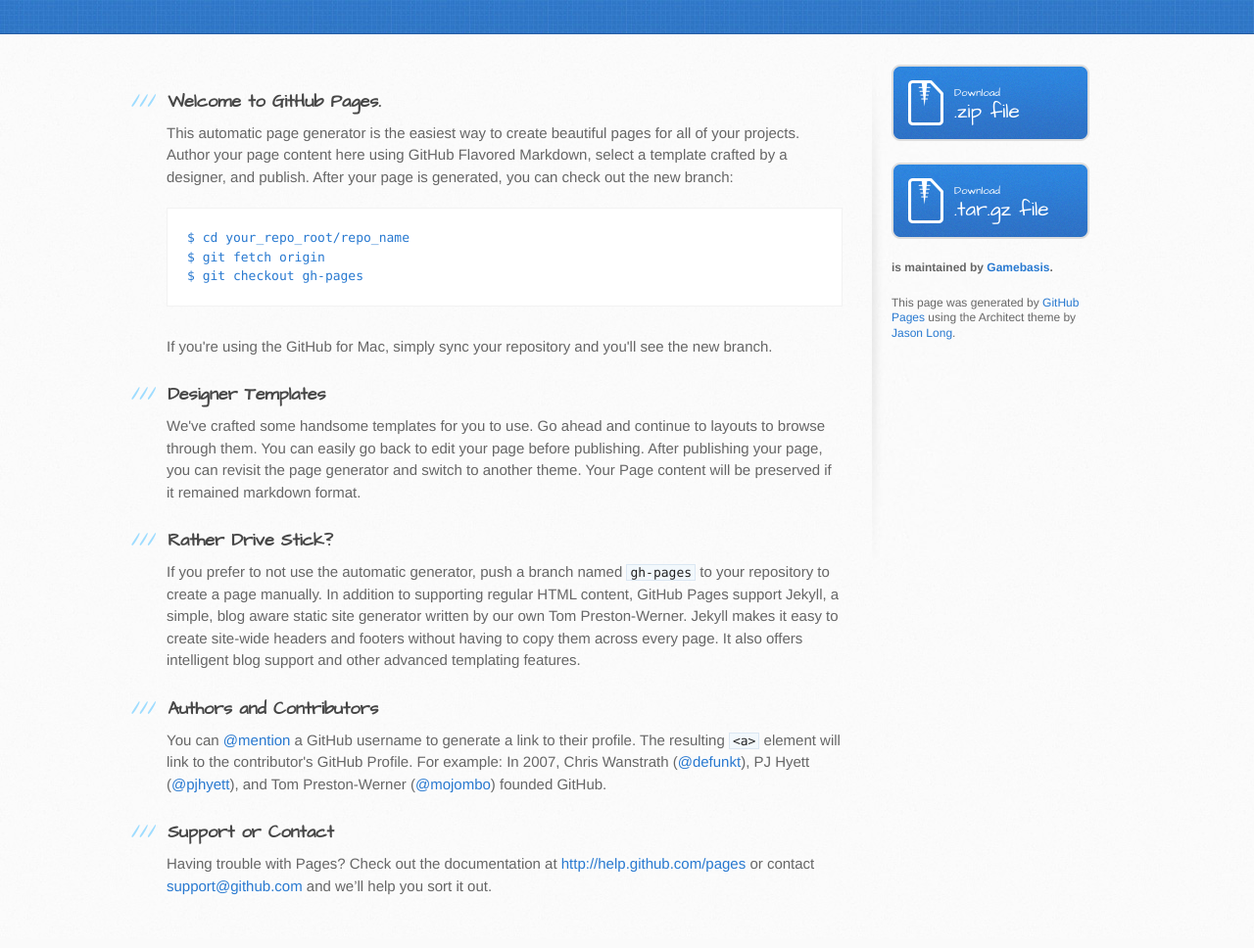
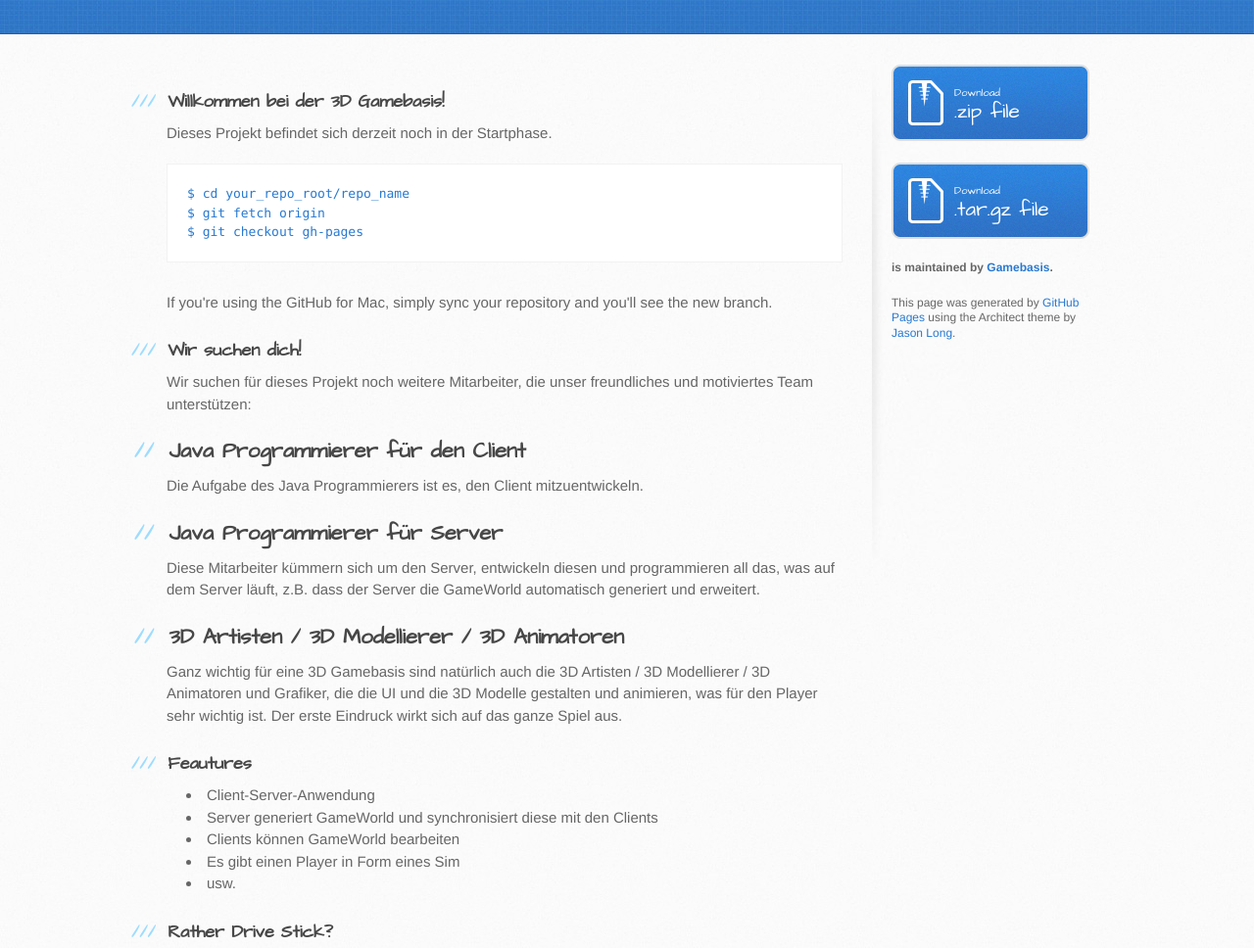
Before and after one commit to Gamebasis/3DGamebasis, a plain HTML site: page index.html in a window 1280 px wide. Shown: the part 200-1168 px from the top of the page at 98% size. Drawn offline with Linux system fonts and the light colour scheme.

```diff
--- a/index.html
+++ b/index.html
@@ -29,9 +29,9 @@
       <div class="inner clearfix">
         <section id="main-content">
           <h3>
-<a name="welcome-to-github-pages" class="anchor" href="#welcome-to-github-pages"><span class="octicon octicon-link"></span></a>Welcome to GitHub Pages.</h3>
+<a name="willkommen-bei-der-3d-gamebasis" class="anchor" href="#willkommen-bei-der-3d-gamebasis"><span class="octicon octicon-link"></span></a>Willkommen bei der 3D Gamebasis!</h3>
 
-<p>This automatic page generator is the easiest way to create beautiful pages for all of your projects. Author your page content here using GitHub Flavored Markdown, select a template crafted by a designer, and publish. After your page is generated, you can check out the new branch:</p>
+<p>Dieses Projekt befindet sich derzeit noch in der Startphase.</p>
 
 <pre><code>$ cd your_repo_root/repo_name
 $ git fetch origin
@@ -41,11 +41,35 @@ $ git checkout gh-pages
 <p>If you're using the GitHub for Mac, simply sync your repository and you'll see the new branch.</p>
 
 <h3>
-<a name="designer-templates" class="anchor" href="#designer-templates"><span class="octicon octicon-link"></span></a>Designer Templates</h3>
+<a name="wir-suchen-dich" class="anchor" href="#wir-suchen-dich"><span class="octicon octicon-link"></span></a>Wir suchen dich!</h3>
 
-<p>We've crafted some handsome templates for you to use. Go ahead and continue to layouts to browse through them. You can easily go back to edit your page before publishing. After publishing your page, you can revisit the page generator and switch to another theme. Your Page content will be preserved if it remained markdown format.</p>
+<p>Wir suchen für dieses Projekt noch weitere Mitarbeiter, die unser freundliches und motiviertes Team unterstützen:</p>
+
+<h2>
+<a name="java-programmierer-f%C3%BCr-den-client" class="anchor" href="#java-programmierer-f%C3%BCr-den-client"><span class="octicon octicon-link"></span></a>Java Programmierer für den Client</h2>
+
+<p>Die Aufgabe des Java Programmierers ist es, den Client mitzuentwickeln.</p>
+
+<h2>
+<a name="java-programmierer-f%C3%BCr-server" class="anchor" href="#java-programmierer-f%C3%BCr-server"><span class="octicon octicon-link"></span></a>Java Programmierer für Server</h2>
+
+<p>Diese Mitarbeiter kümmern sich um den Server, entwickeln diesen und programmieren all das, was auf dem Server läuft, z.B. dass der Server die GameWorld automatisch generiert und erweitert.</p>
+
+<h2>
+<a name="3d-artisten--3d-modellierer--3d-animatoren" class="anchor" href="#3d-artisten--3d-modellierer--3d-animatoren"><span class="octicon octicon-link"></span></a>3D Artisten / 3D Modellierer / 3D Animatoren</h2>
+
+<p>Ganz wichtig für eine 3D Gamebasis sind natürlich auch die 3D Artisten / 3D Modellierer / 3D Animatoren und Grafiker, die die UI und die 3D Modelle gestalten und animieren, was für den Player sehr wichtig ist. Der erste Eindruck wirkt sich auf das ganze Spiel aus.</p>
 
 <h3>
+<a name="feautures" class="anchor" href="#feautures"><span class="octicon octicon-link"></span></a>Feautures</h3>
+
+<ul>
+<li>Client-Server-Anwendung</li>
+<li>Server generiert GameWorld und synchronisiert diese mit den Clients</li>
+<li>Clients können GameWorld bearbeiten</li>
+<li>Es gibt einen Player in Form eines Sim</li>
+<li>usw.</li>
+</ul><h3>
 <a name="rather-drive-stick" class="anchor" href="#rather-drive-stick"><span class="octicon octicon-link"></span></a>Rather Drive Stick?</h3>
 
 <p>If you prefer to not use the automatic generator, push a branch named <code>gh-pages</code> to your repository to create a page manually. In addition to supporting regular HTML content, GitHub Pages support Jekyll, a simple, blog aware static site generator written by our own Tom Preston-Werner. Jekyll makes it easy to create site-wide headers and footers without having to copy them across every page. It also offers intelligent blog support and other advanced templating features.</p>
```
Also changed, not shown: params.json (+1 -1 lines).
